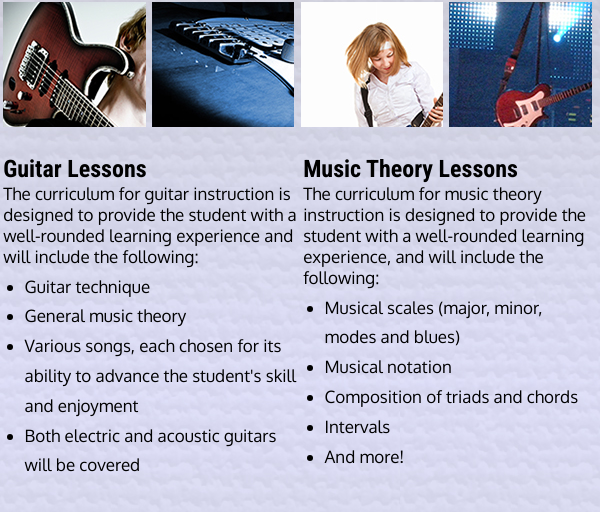
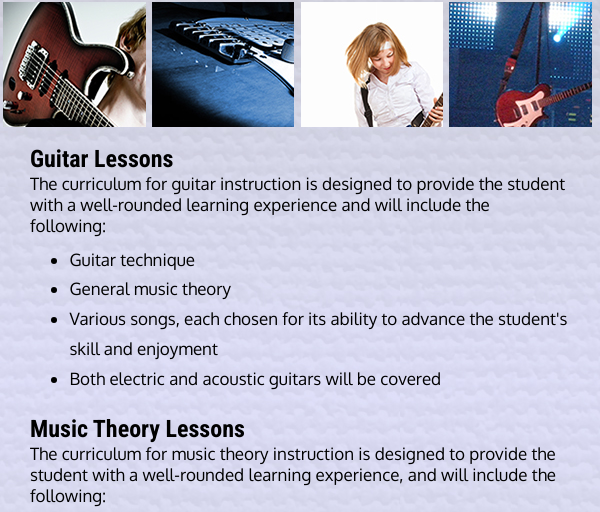
Before and after one commit to HeronMarked1/wsd, a plain HTML site: page index.html in a window 600 px wide. Shown: the part 213-725 px from the top of the page. Drawn offline with Linux system fonts and the light colour scheme.

Commit message:
adjust layout of guitar lessons and music theory descriptions to stack

```diff
--- a/css/main.css
+++ b/css/main.css
@@ -315,7 +315,7 @@ footer p{
 	/* mobile landscape size to tablet portrait (devices and browsers) */
 	@media only screen and (min-width: 480px) and (max-width: 767px) {
 
-	#logo, #nav_main {
+	#logo, #nav_main, #lessons_guitar, #lessons_theory {
 		float: none;
 		margin: auto;
 	}
@@ -333,6 +333,11 @@ footer p{
 	#gallery {
 	margin-top: 93px;
 	}
+
+	#lessons_guitar, #lessons_theory {
+		width: 90%;
+		margin-top: 15px;
+	}
 }
 
 	/* mobile portrait size to mobile landscape size (devices and browsers) */
```
